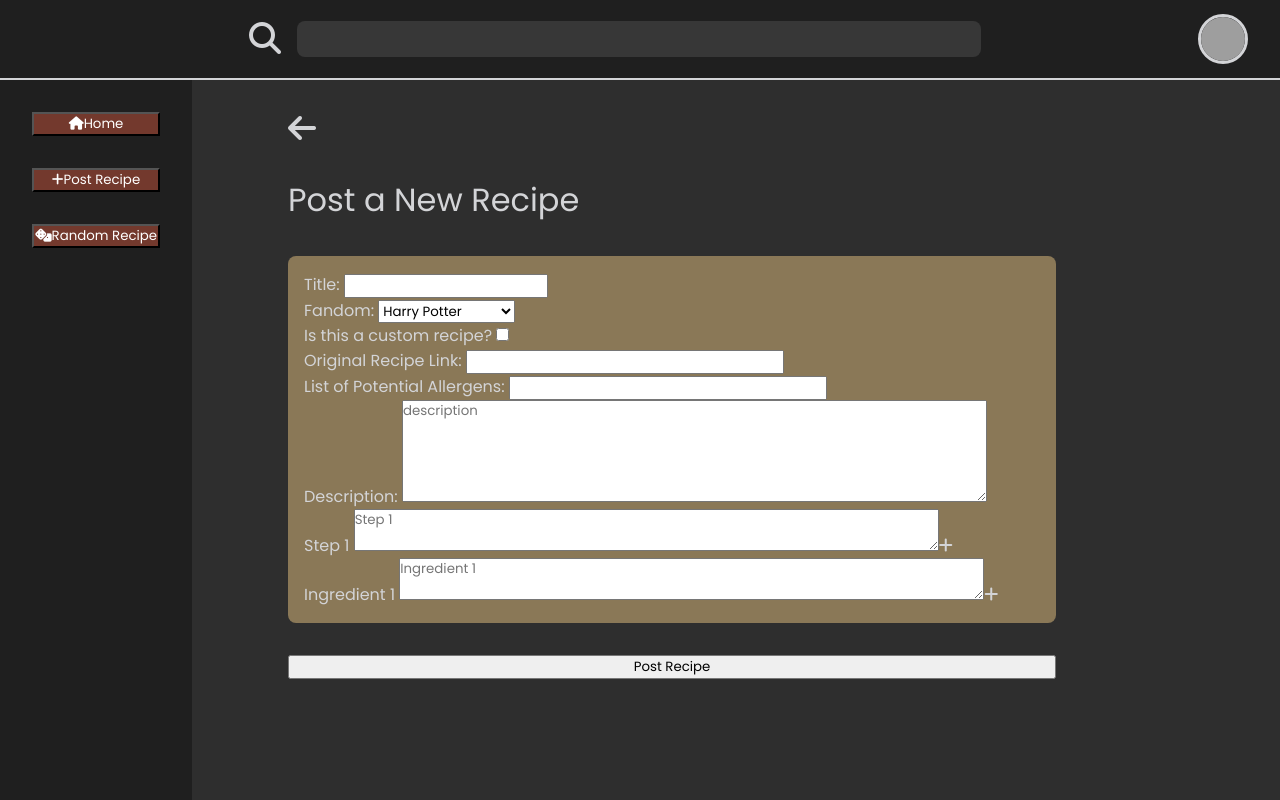
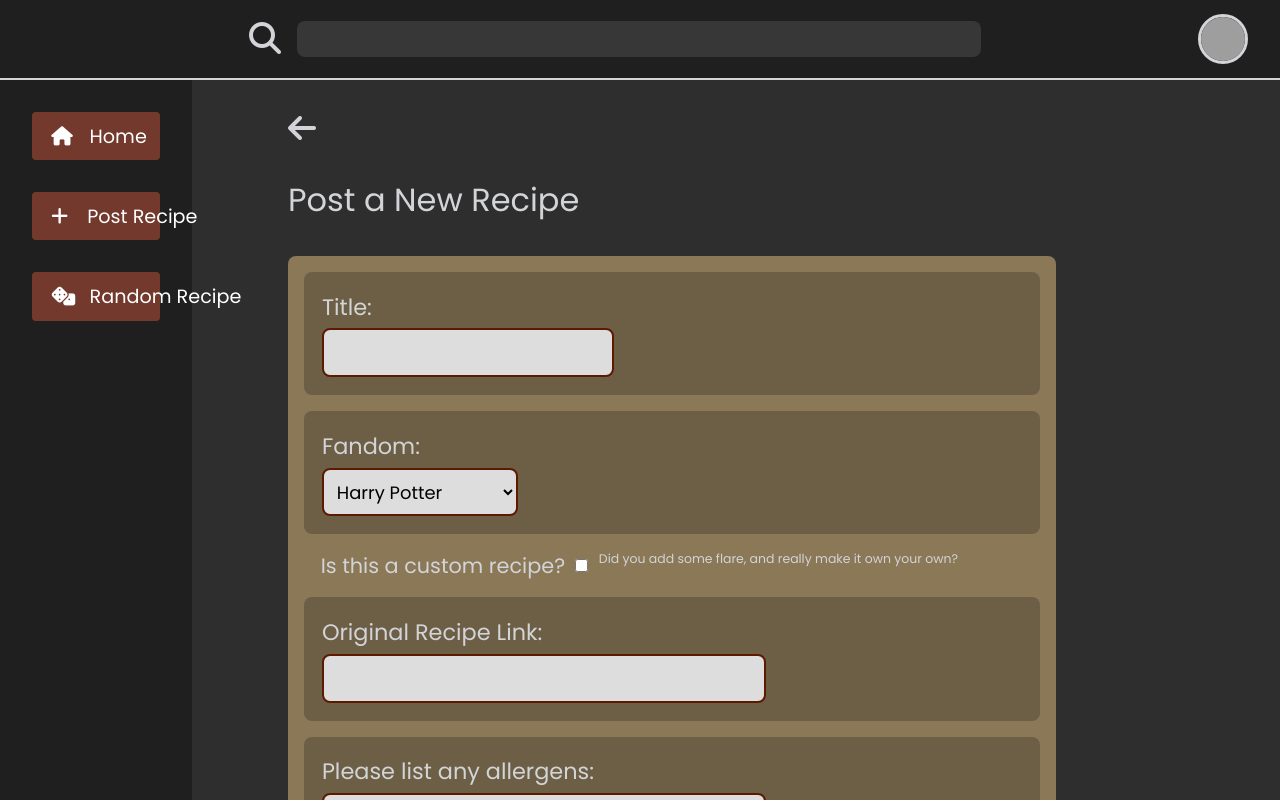
Before and after one commit to DeathlessKraken/fantasy-recipe-book, a React (Vite) app in the folder client/: page / in a window 1280 px wide. Both pictures are taken after a click on the button "Post Recipe". Shown: the top 800 px of the page. Built offline with nearby package versions, Linux system fonts and the light colour scheme; no server answers; grey boxes are pictures that could not be loaded.

Commit message:
update drawer/post recipe style

```diff
--- a/client/src/components/base/Drawer.jsx
+++ b/client/src/components/base/Drawer.jsx
@@ -37,7 +37,7 @@ Options: [
 */
 
 export default function Drawer(props) {
-    const { children, open = true, onClose, options, style, overlay, icons } = props;
+    const { children, open = true, onClose, options, style, overlay, icons, iconStyle } = props;
 
     const [currentButton, setCurrentButton] = useState({
         name: '',
@@ -103,7 +103,7 @@ export default function Drawer(props) {
                                 onMouseLeave={handleButton}
                                 style={generateStyle(option)}
                             >
-                                {icons && <FontAwesomeIcon icon={icons[index]}/>}
+                                {icons && <FontAwesomeIcon icon={icons[index]} iconStyle={iconStyle}/>}
                                 {option.name}
                             </button>
                         );
--- a/client/src/components/base/FontAwesomeIcon.jsx
+++ b/client/src/components/base/FontAwesomeIcon.jsx
@@ -1,7 +1,7 @@
 export default function FontAwesomeIcon(props) {
-    const { icon, style, onClick } = props;
+    const { icon, iconStyle, onClick } = props;
 
     return (
-        <i className={icon} style={style} onClick={onClick}></i>
+        <i className={icon} style={iconStyle} onClick={onClick}></i>
     );
 }
--- a/client/src/components/container/ActionDrawer.jsx
+++ b/client/src/components/container/ActionDrawer.jsx
@@ -6,6 +6,19 @@ export default function ActionDrawer(props) {
     const optionStyle = {
         backgroundColor: '#73392D',
         color: '#FFFFFF',
+        display: 'flex',
+        justifyContent: 'start',
+        alignItems: 'baseline',
+        gap: '1em',
+        padding: '0.5em 1em',
+        fontSize: '1.2em',
+        borderRadius: '4px',
+        border: 'none',
+        whiteSpace: 'nowrap'
+    };
+
+    const iconStyle = {
+        width: '1em'
     };
 
     const selectorStyles = {
@@ -55,6 +68,7 @@ export default function ActionDrawer(props) {
             }}
             options={options}
             icons={icons}
+            iconStyle={iconStyle}
         >
         </Drawer>
     );
--- a/client/src/components/container/PostRecipe.jsx
+++ b/client/src/components/container/PostRecipe.jsx
@@ -29,6 +29,7 @@ export default function PostRecipe(props) {
     function handleSubmit(event) {
         //Remember to ONLY SUBMIT IF ALL REQUIRED FIELDS filled,
         //and at least 1 instruction and 1 ingredient.
+        //Also think about 'sanitizing' data before posting to db...
         //Tell app to post data to api.
         console.log(inputs);
 
@@ -142,7 +143,7 @@ export default function PostRecipe(props) {
                         id='fandom'
                         value={inputs.fandom}
                         onChange={handleChange}
-                        className={styles.textArea}
+                        className={styles.select}
                         autoComplete="off"
                     >
                         <option value='hp'>Harry Potter</option>
@@ -162,8 +163,10 @@ export default function PostRecipe(props) {
                         onChange={handleChange}
                         className={styles.checkBox}
                     />
+                    <sup>Did you add some flare, and really make it own your own?</sup>
                 </div>
 
+                {!inputs.is_personal &&
                 <div className={styles.smallInput}>
                     <label htmlFor="original_post">Original Recipe Link: </label>
                     <input
@@ -177,14 +180,15 @@ export default function PostRecipe(props) {
                         className={styles.textArea}
                         autoComplete="off"
                     />
-                </div>
+                </div>}
 
                 <div className={styles.smallInput}>
-                    <label htmlFor="allergens">List of Potential Allergens: </label>
+                    <label htmlFor="allergens">Please list any allergens: </label>
                     <input
                         type="text"
                         name='allergens'
                         id='allergens'
+                        placeholder='Peanuts, Dairy, Wheat'
                         value={inputs.allergens}
                         onChange={handleChange}
                         maxLength={100}
@@ -201,10 +205,9 @@ export default function PostRecipe(props) {
                         id='description'
                         value={inputs.description}
                         onChange={handleChange}
-                        placeholder='description'
+                        placeholder='Tell us about this recipe!'
                         rows={5}
-                        cols={50}
-                        maxLength={500}
+                        maxLength={2000}
                         className={styles.textArea}
                     ></textarea>
                 </div>
@@ -227,8 +230,10 @@ export default function PostRecipe(props) {
                                     maxLength={200}
                                     className={styles.step}
                                 ></textarea>
-                                <FontAwesomeIcon icon="fa-solid fa-plus" onClick={() => handleAddClick('instruction', index+1)}/>
-                                {index > 0 && (index === array.length-1 && <FontAwesomeIcon icon="fa-solid fa-minus" onClick={() => handleSubClick('instruction', index+1)}/>)}
+                                <div className={styles.buttons}>
+                                    {index === array.length-1 && <FontAwesomeIcon icon="fa-solid fa-plus" onClick={() => handleAddClick('instruction', index+1)}/>}
+                                    {index > 0 && (index === array.length-1 && <FontAwesomeIcon icon="fa-solid fa-minus" onClick={() => handleSubClick('instruction', index+1)}/>)}
+                                </div>
                             </div>
                         );
                     })}
@@ -253,15 +258,17 @@ export default function PostRecipe(props) {
                                     maxLength={200}
                                     className={styles.ingredient}
                                 ></textarea>
-                                <FontAwesomeIcon icon="fa-solid fa-plus" onClick={() => handleAddClick('ingredient', index+1)}/>
-                                {index > 0 && (index === array.length-1 && <FontAwesomeIcon icon="fa-solid fa-minus" onClick={() => handleSubClick('ingredient', index+1)}/>)}
+                                <div className={styles.buttons}>
+                                    {index === array.length-1 && <FontAwesomeIcon icon="fa-solid fa-plus" onClick={() => handleAddClick('ingredient', index+1)}/>}
+                                    {index > 0 && (index === array.length-1 && <FontAwesomeIcon icon="fa-solid fa-minus" onClick={() => handleSubClick('ingredient', index+1)}/>)}
+                                </div>
                             </div>
                         );
                     })}
 
                 </div>
             </form>
-            <button className={styles.sendButton} type="submit" title="Send" name="send" onClick={handleSubmit}>
+            <button className={styles.sendButton} type="submit" title="Post Recipe" name="send" onClick={handleSubmit}>
                 Post Recipe
             </button>
         </div>
--- a/client/src/components/styles/postrecipe.module.css
+++ b/client/src/components/styles/postrecipe.module.css
@@ -20,16 +20,109 @@
     font-size: xx-large;
 }
 
-
 .post {
     background-color: rgb(138, 120, 87);
     border-radius: 8px;
     padding: 1em;
+    display: flex;
+    flex-direction: column;
+    gap: 1em;
 }
 
+.smallInput,
+.largeInput,
+.instructions,
+.ingredients {
+    font-size: 1.4em;
+    display: flex;
+    flex-direction: column;
+    background-color: rgba(0, 0, 0, 0.212);
+    border-radius: 8px;
+    padding: 0.8em;
+    gap: 0.2em;
+}
+
+.instructions,
+.ingredients {
+    gap: 1em;
+}
+
+.instructions > div,
+.ingredients > div {
+    display: flex;
+    flex-direction: column;
+    gap: 0.2em;
+}
+
+.smallInput > label,
+.largeInput > label {
+    width: fit-content;
+}
+
+.textArea,
+.step,
+.ingredient,
+.select {
+    width: fit-content;
+    background-color: #dddddd;
+    border-radius: 8px;
+    border: 2px solid rgb(92, 26, 1);
+    padding: 0.5em;
+    font-size: 0.8em;
+    outline-width: 0;
+    outline-color: transparent;
+}
+
+.largeInput > textarea {
+    width: 100%
+}
+
+.checkBoxInput {
+    display: flex;
+    gap: 0.5em;
+    font-size: 1.3em;
+    padding: 0 0.8em;
+}
+
+.checkBoxInput > sup {
+    font-size: 0.6em;
+}
+
+.buttons {
+    display: flex;
+    gap: 1em;
+}
+
+.buttons > i {
+    background-color: rgb(115, 57, 45);
+    border: 2px solid rgb(78, 34, 26);
+    width: fit-content;
+    border-radius: 8px;
+    padding: 0.2em 0.6em;
+    cursor: pointer;
+}
+
+.sendButton {
+    width: fit-content;
+    padding: 0.25em 1em;
+    font-size: large;
+    background-color: rgb(91, 213, 243);
+    border-radius: 8px;
+    border: 1px solid black;
+    cursor: pointer;
+    box-shadow: rgba(9, 30, 66, 0.25) 0px 4px 8px -2px, rgba(9, 30, 66, 0.08) 0px 0px 0px 1px;
+}
 
 @media (hover: hover) {
     .postContainer > i:hover {
        color: rgb(75, 74, 74);
     }
+
+    .sendButton:hover {
+        background-color: rgb(28, 139, 167);
+    }
+
+    .buttons > i:hover {
+        background-color: rgb(68, 37, 30);
+    }
 }
```
Also changed, not shown: 1 other file (tests, documents, lock files or other folders).
